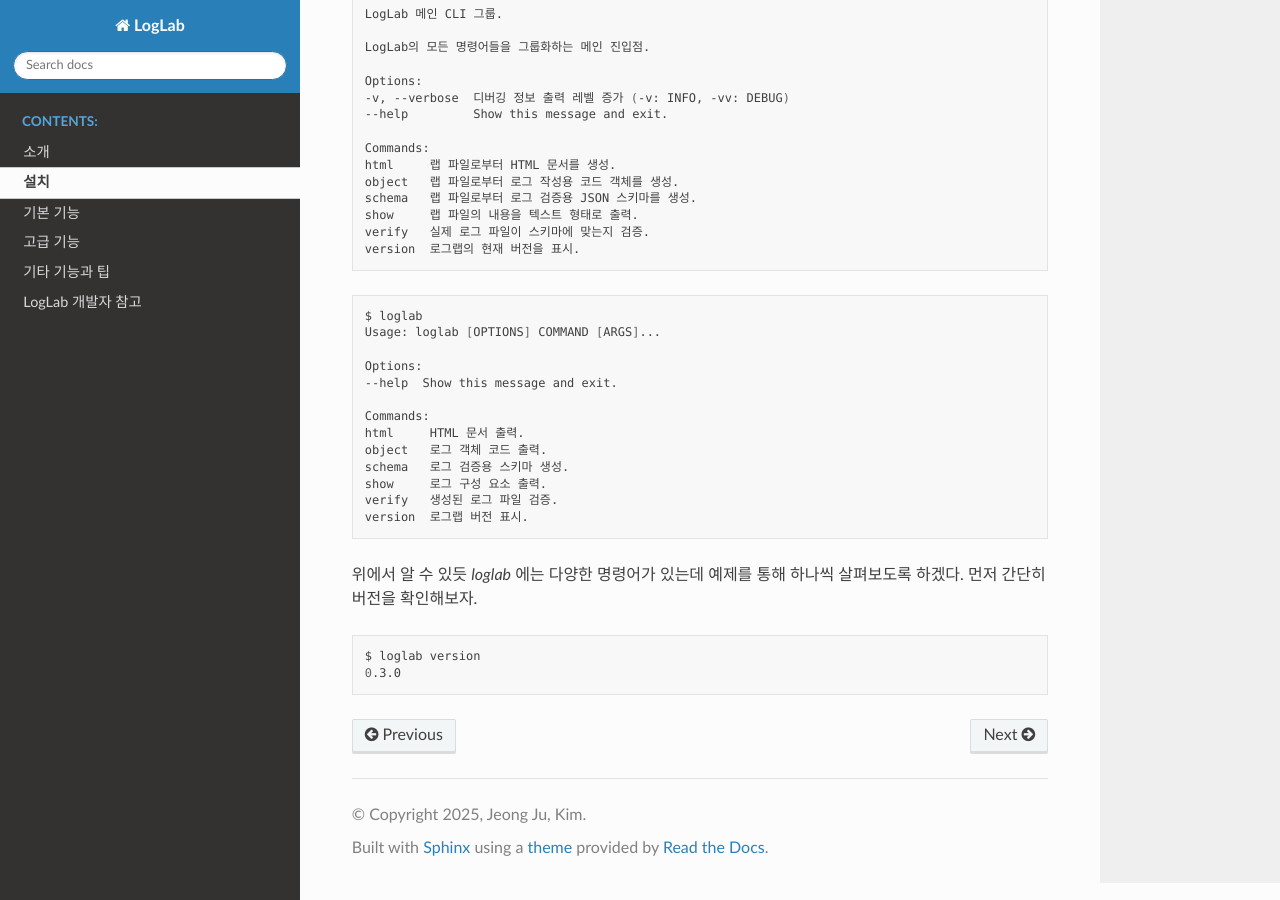
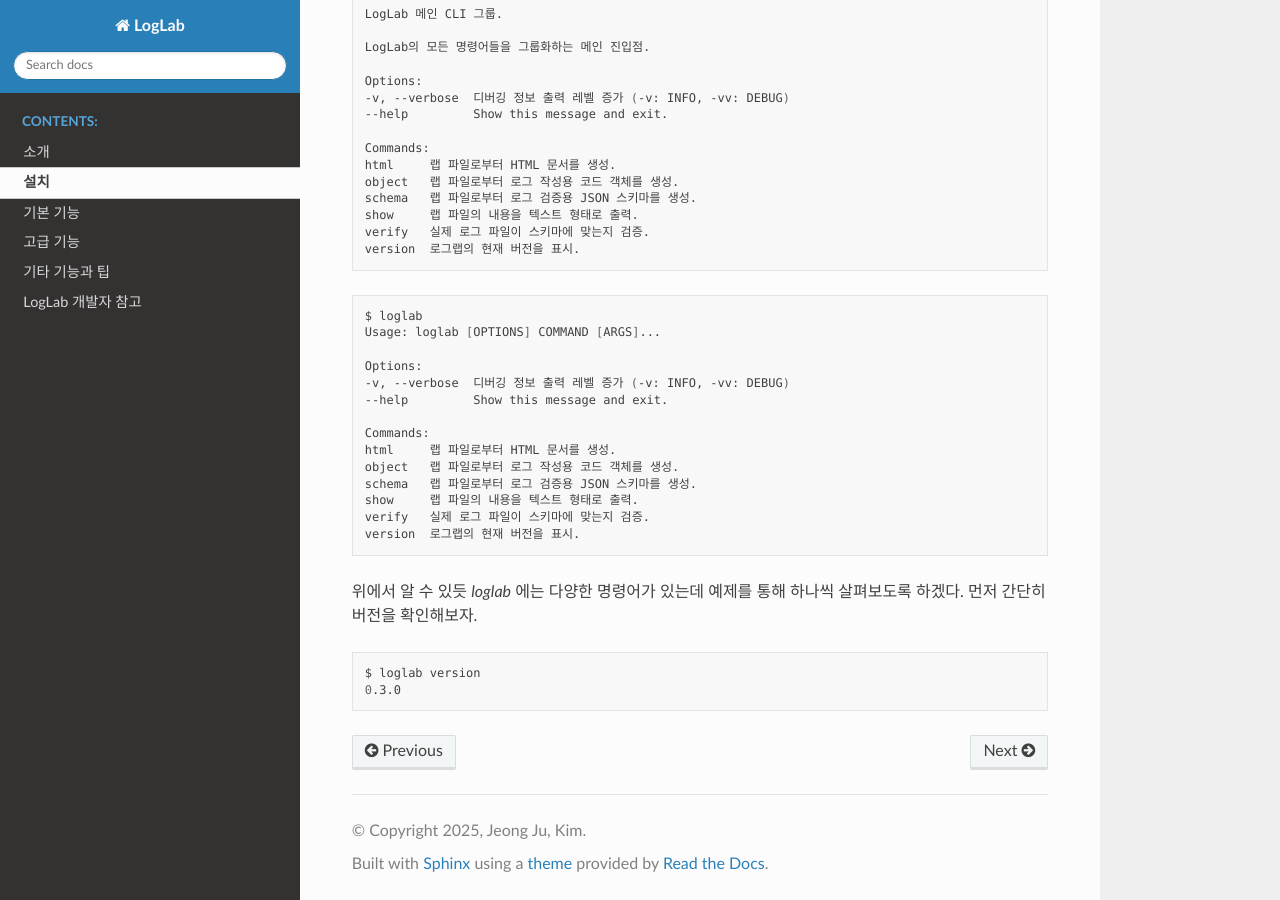
Before and after one commit to haje01/loglab, a Sphinx documentation site: the page built from docs/installation.rst, in a window 1280 px wide and 900 px high, scrolled down 923 px. Built offline with Sphinx 7.4.7 and the Read the Docs theme 3.1.0, drawn with Linux system fonts in a browser that asks for light colours.

Commit message:
cli 도움말 개선

```diff
--- a/docs/installation.rst
+++ b/docs/installation.rst
@@ -62,15 +62,16 @@
     Usage: loglab [OPTIONS] COMMAND [ARGS]...
 
     Options:
-    --help  Show this message and exit.
+    -v, --verbose  디버깅 정보 출력 레벨 증가 (-v: INFO, -vv: DEBUG)
+    --help         Show this message and exit.
 
     Commands:
-    html     HTML 문서 출력.
-    object   로그 객체 코드 출력.
-    schema   로그 검증용 스키마 생성.
-    show     로그 구성 요소 출력.
-    verify   생성된 로그 파일 검증.
-    version  로그랩 버전 표시.
+    html     랩 파일로부터 HTML 문서를 생성.
+    object   랩 파일로부터 로그 작성용 코드 객체를 생성.
+    schema   랩 파일로부터 로그 검증용 JSON 스키마를 생성.
+    show     랩 파일의 내용을 텍스트 형태로 출력.
+    verify   실제 로그 파일이 스키마에 맞는지 검증.
+    version  로그랩의 현재 버전을 표시.
 
 위에서 알 수 있듯 `loglab` 에는 다양한 명령어가 있는데 예제를 통해 하나씩 살펴보도록 하겠다. 먼저 간단히 버전을 확인해보자.
 
```
Also changed, not shown: README.md (+1 -1 lines), 2 other files.
